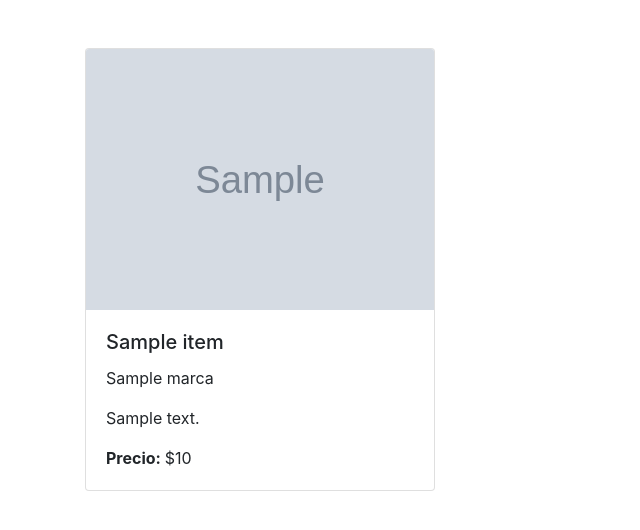
After one commit to Polnareff69/PaParchar, a Django app: page /prendas in a window 1280 px wide. The commit adds this page. Shown: the top 530 px of the page, without its empty margins (0-640 px from the left). Run offline with Django 3.2, Linux system fonts and the light colour scheme; tables that the repository leaves empty hold one stand-in row (values such as "Sample post"); grey boxes marked "Sample" are stand-in pictures; a database or web service that is not in the repository returns one stand-in record (values such as "Sample title"); data that the repository does not hold is empty; some libraries are stand-ins or nearby versions.

Commit message:
Obtencion y despliegue de datos obtenidos mediante API en nueva vista Prendas

```diff
--- a/eventos/templates/eventos/navbar.html
+++ b/eventos/templates/eventos/navbar.html
@@ -11,6 +11,9 @@
           </li>
           <li class="nav-item">
             <a class="nav-link" href="{% url 'venue' %}">Lugares</a>
+          </li>
+          <li class="nav-item">
+            <a class="nav-link" href="{% url 'prendas' %}">Prendas Asociadas</a>
           </li>
           <li class="nav-item">
             <a class="nav-link " href="#">Mapa</a>
--- /dev/null
+++ b/eventos/templates/eventos/prendas.html
@@ -0,0 +1,31 @@
+<!DOCTYPE html>
+<html lang="en">
+<head>
+    <meta charset="UTF-8">
+    <meta name="viewport" content="width=device-width, initial-scale=1.0">
+    <title>Prendas</title>
+    <link rel="stylesheet" href="https://maxcdn.bootstrapcdn.com/bootstrap/4.5.2/css/bootstrap.min.css">
+</head>
+<body>
+    <div class="container mt-5">
+        <div class="row">
+            {% for producto in respuesta %}
+            <div class="col-md-4 mb-4">
+                <div class="card">
+                    <img src="{{ producto.image }}" class="card-img-top" alt="{{ producto.nombre }}">
+                    <div class="card-body">
+                        <h5 class="card-title">{{ producto.titulo }}</h5>
+                        <p class="card-text">{{ producto.marca }}</p>
+                        <p class="card-text">{{ producto.descripcion }}</p>
+                        <p class="card-text"><strong>Precio: </strong>${{ producto.precio }}</p>
+                    </div>
+                </div>
+            </div>
+            {% endfor %}
+        </div>
+    </div>
+
+    <script src="https://code.jquery.com/jquery-3.5.1.min.js"></script>
+    <script src="https://maxcdn.bootstrapcdn.com/bootstrap/4.5.2/js/bootstrap.min.js"></script>
+</body>
+</html>
--- a/eventos/urls.py
+++ b/eventos/urls.py
@@ -44,6 +44,7 @@ urlpatterns = [
     path('', include(router.urls)),
     path('download_pdf_report',eventoVista.download_pdf_report, name='download_pdf_report'),
     path('download_excel_report',eventoVista.download_excel_report, name='download_excel_report'),
+    path('prendas',eventoVista.prendas,name='prendas')
 
 
 
--- /dev/null
+++ b/eventos/utils.py
@@ -0,0 +1,15 @@
+# views.py
+import requests
+from django.http import JsonResponse
+
+def get_data_from_api(request):
+    url = "http://34.170.152.87/api/json/"
+    response = requests.get(url)
+
+    if response.status_code == 200:
+        data = response.json()
+
+        return data
+    else:
+        # Manejar el caso en que la solicitud a la API falla
+        return JsonResponse({'error': 'Failed to fetch data from API'}, status=500)
--- a/eventos/views.py
+++ b/eventos/views.py
@@ -13,6 +13,7 @@ from .serializers import EventoSerializer
 from rest_framework import viewsets
 from .report_generators import PDFReportGenerator, ExcelReportGenerator
 from django.http import FileResponse
+from .utils import get_data_from_api
 
 # Create your views here.
 
@@ -28,6 +29,13 @@ def home(request, year = datetime.now().year, month = datetime.now().strftime('%
     current_year = now.year
 
     return render(request, 'eventos/home.html', {"calendario":calendario, "current_year":current_year})
+
+def prendas(request):
+    respuesta = get_data_from_api(request)
+    for item in respuesta:
+        print(item)
+    return render(request,'eventos/prendas.html',{'respuesta':respuesta})
+
 
 #muestra todos los eventos
 def all_events(request):
```
Also changed, not shown: db.sqlite3, 1 other file.
